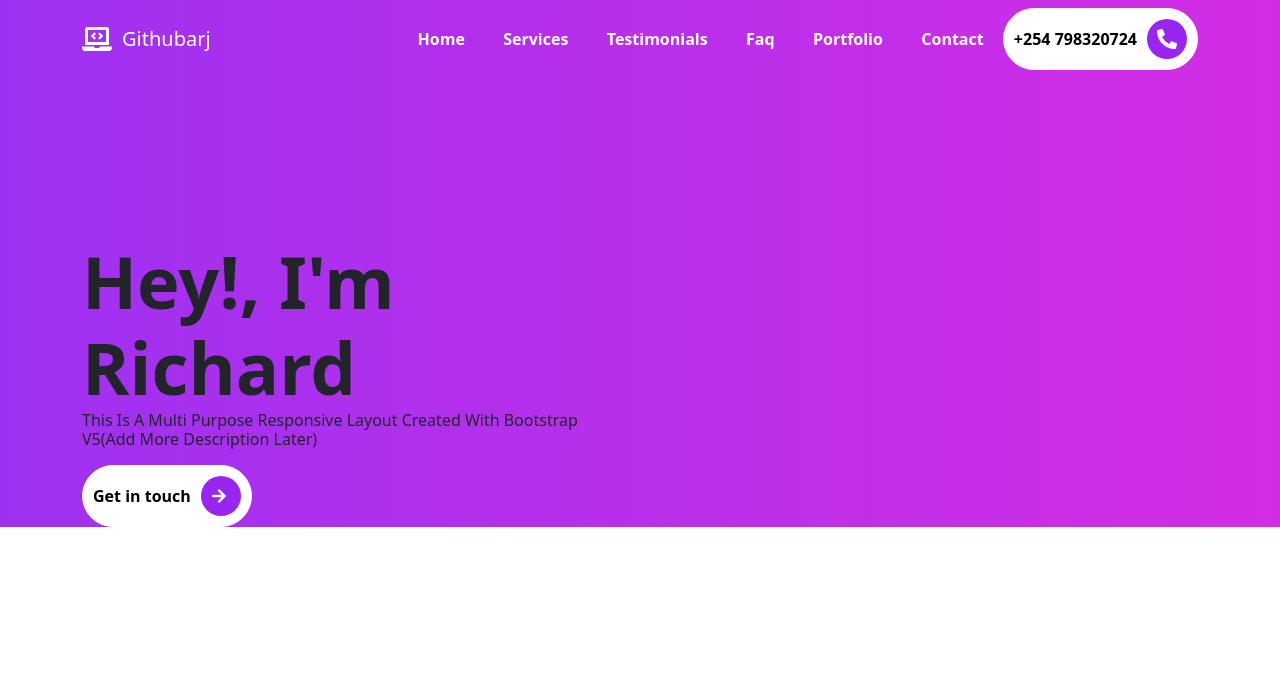
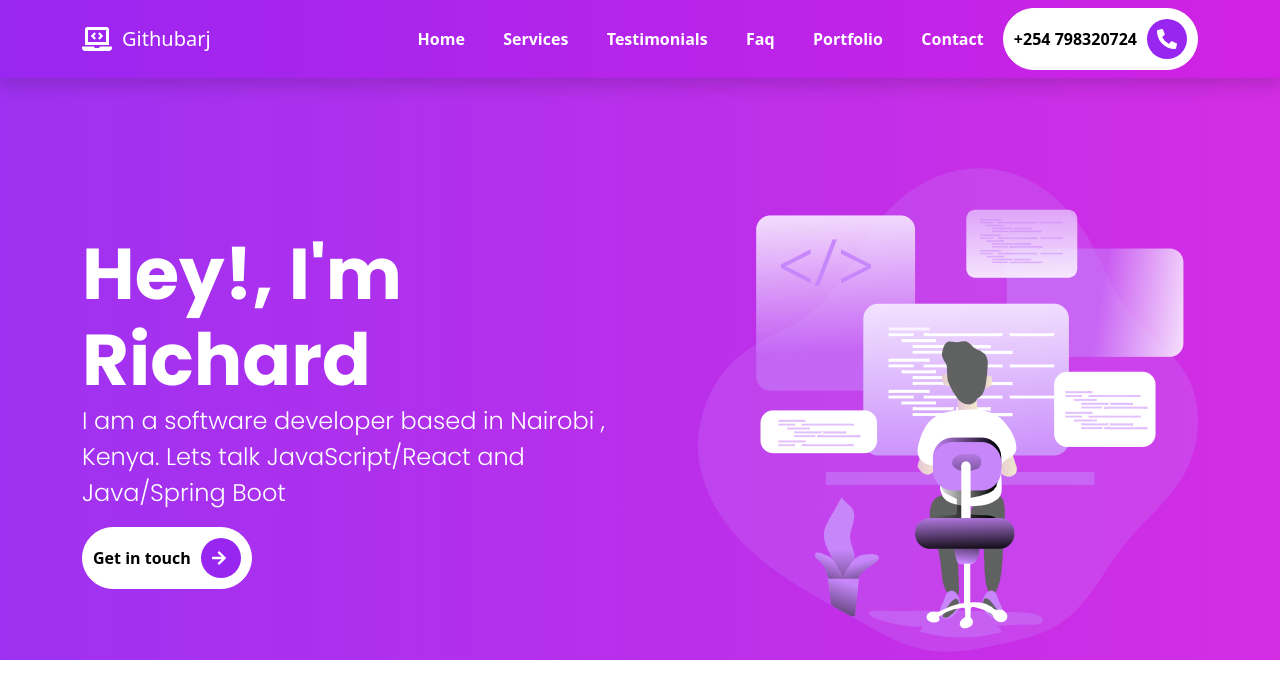
Before and after one commit to githubarj/bootstrap-portfolio, a React (Vite) app: page / in a window 1280 px wide. Shown: the top 698 px of the page. Built offline with nearby package versions, Linux system fonts and the light colour scheme.

Commit message:
the intro-section

```diff
--- a/index.html
+++ b/index.html
@@ -1,7 +1,13 @@
-<!doctype html>
+<!DOCTYPE html>
 <html lang="en">
   <head>
     <meta charset="UTF-8" />
+    <link rel="preconnect" href="https://fonts.googleapis.com" />
+    <link rel="preconnect" href="https://fonts.gstatic.com" crossorigin />
+    <link
+      href="https://fonts.googleapis.com/css2?family=Poppins:ital,wght@0,100;0,200;0,300;0,400;0,500;0,600;0,700;0,800;0,900;1,100;1,200;1,300;1,400;1,500;1,600;1,700;1,800;1,900&display=swap"
+      rel="stylesheet"
+    />
     <link rel="icon" type="image/svg+xml" href="/vite.svg" />
     <meta name="viewport" content="width=device-width, initial-scale=1.0" />
     <title>Bootstrap Portfolio</title>
--- a/scss/components/_mixins.scss
+++ b/scss/components/_mixins.scss
@@ -7,5 +7,11 @@
     rgba($primary, 0.95),
     rgba($secondary, 0.95)
   );
+}
 
+@mixin absoluteCenter {
+  position: absolute;
+  top: 50%;
+  bottom: 50%;
+  transform: translate(50%, -50%);
 }
--- a/scss/components/_typography.scss
+++ b/scss/components/_typography.scss
@@ -1,12 +1,18 @@
+@use "../custom" as *;
+
 .display-2 {
   margin-bottom: 1rem;
   text-transform: capitalize;
+  font-family: "Poppins", sans-serif;
   &--intro {
     display: inline-block;
     font-weight: 700;
+    color: $white;
   }
   &--description {
-    font-size: 1rem;
+    font-size: 1.5rem;
     display: block;
+    color: $white;
+    text-transform: none;
   }
 }
--- a/src/Components/IntroSection/IntroSection.jsx
+++ b/src/Components/IntroSection/IntroSection.jsx
@@ -5,18 +5,26 @@ function IntroSection() {
   return (
     <section id="id" className="intro-section">
       <div className="container">
-        <div className="row">
+        <div className="row align-items-center ">
           <div className="col-md-6 intros">
             <h1 className="display-2">
               <span className="display-2--intro">Hey!, I&apos;m Richard</span>
-              <span className="display-2--description">
-                this is a multi purpose responsive layout created with bootstrap
-                v5(add more description later)
+              <span className="display-2--description lh-base">
+                I am a software developer based in Nairobi , Kenya. Lets talk
+                JavaScript/React and Java/Spring Boot
               </span>
             </h1>
             <PillButton icon={<FaArrowRight />} content="Get in touch" />
           </div>
-          <div className="col-md-6 intros"></div>
+          <div className="col-md-6 intros text-end">
+            <div className="video-box">
+              <img
+                src="/Images/Illustrations/intro-section-illustration.png"
+                alt="video illustration"
+                className="image-fluid"
+              />
+            </div>
+          </div>
         </div>
       </div>
     </section>
--- a/src/Components/NavBar/NavBar.jsx
+++ b/src/Components/NavBar/NavBar.jsx
@@ -13,7 +13,7 @@ function NavBar() {
   ];
 
   return (
-    <nav className="navbar navbar-expand-lg  navbar-dark menu">
+    <nav className="navbar navbar-expand-lg  navbar-dark menu  shadow fixed-top">
       <div className="container brand-logo">
         <FaLaptopCode />
         <a className="navbar-brand" href="#">
```
Also changed, not shown: public/Images/Illustrations/intro-section-illustration.png (added).
